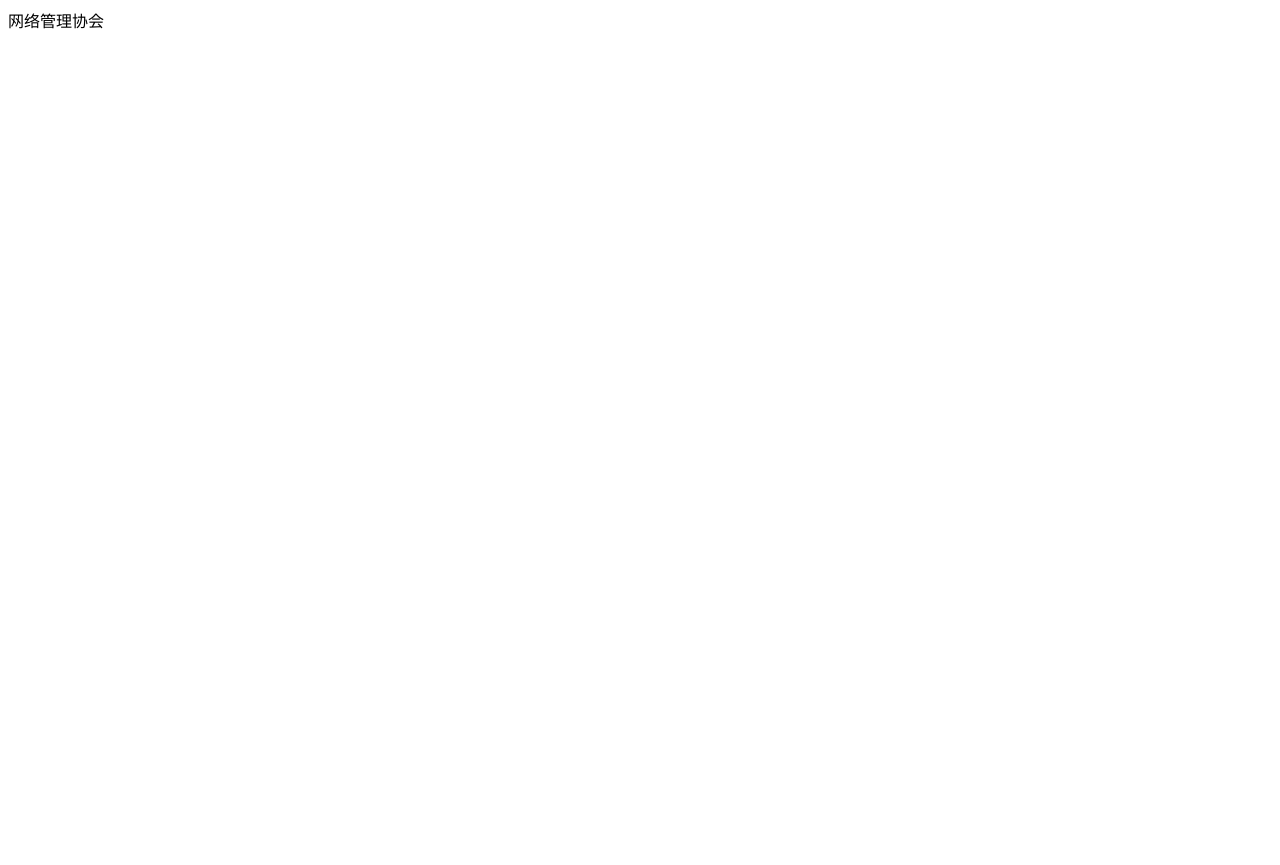
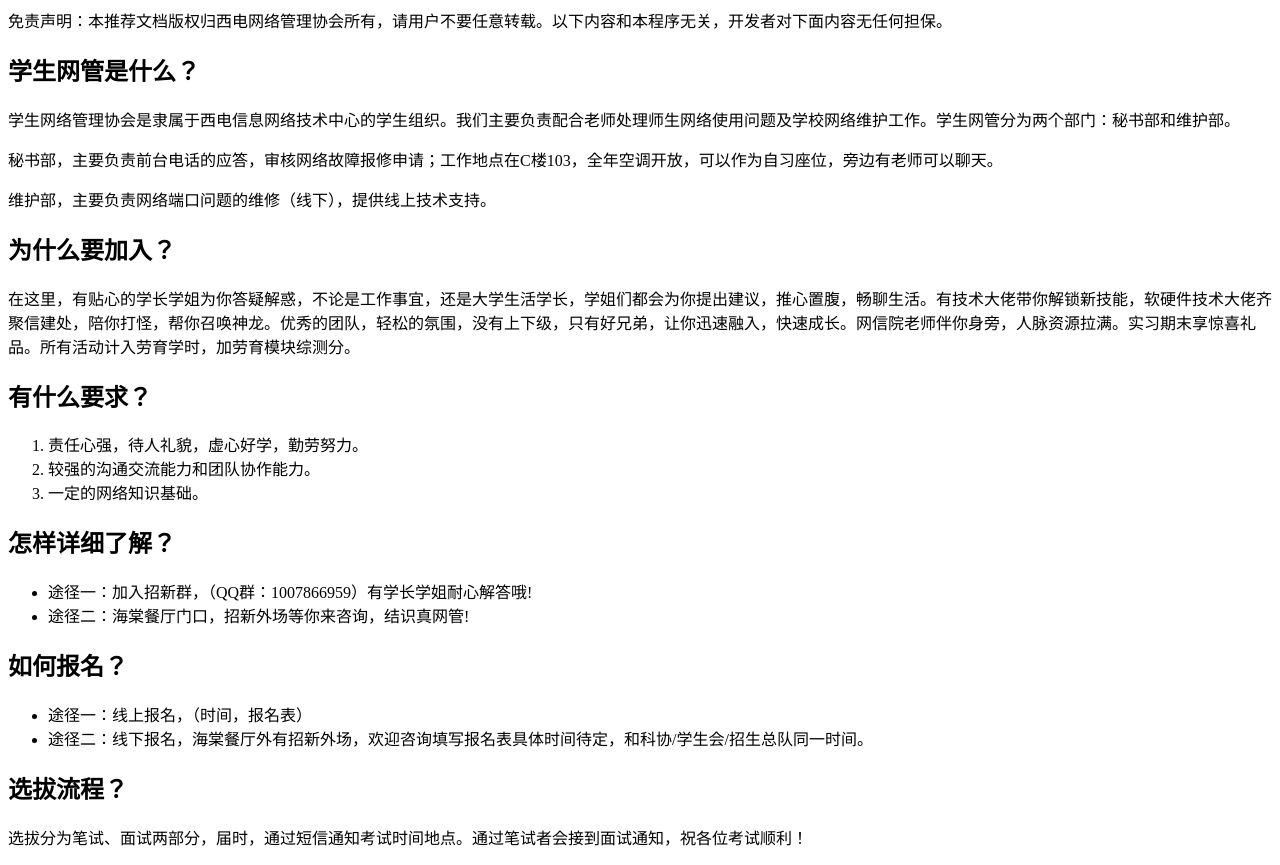
Before and after one commit to BenderBlog/traintime_pda_backend, a plain HTML site: page club_introduction/xduna/index.html in a window 1280 px wide. Before the commit the page ends 800 px from the top, so only its background shows below. Drawn offline with Linux system fonts and the light colour scheme.

Commit message:
Deploying to depoly from @ BenderBlog/traintime_pda_backend@8ff9c1c1f7d5ee44aeab6ceaf94c99f85e5ac949 🚀

```diff
--- a/club_introduction/xduna/index.html
+++ b/club_introduction/xduna/index.html
@@ -1 +1,25 @@
-<p>网络管理协会</p>
+<p>免责声明：本推荐文档版权归西电网络管理协会所有，请用户不要任意转载。以下内容和本程序无关，开发者对下面内容无任何担保。</p>
+<h2>学生网管是什么？</h2>
+<p>学生网络管理协会是隶属于西电信息网络技术中心的学生组织。我们主要负责配合老师处理师生网络使用问题及学校网络维护工作。学生网管分为两个部门：秘书部和维护部。</p>
+<p>秘书部，主要负责前台电话的应答，审核网络故障报修申请；工作地点在C楼103，全年空调开放，可以作为自习座位，旁边有老师可以聊天。</p>
+<p>维护部，主要负责网络端口问题的维修（线下），提供线上技术支持。</p>
+<h2>为什么要加入？</h2>
+<p>在这里，有贴心的学长学姐为你答疑解惑，不论是工作事宜，还是大学生活学长，学姐们都会为你提出建议，推心置腹，畅聊生活。有技术大佬带你解锁新技能，软硬件技术大佬齐聚信建处，陪你打怪，帮你召唤神龙。优秀的团队，轻松的氛围，没有上下级，只有好兄弟，让你迅速融入，快速成长。网信院老师伴你身旁，人脉资源拉满。实习期末享惊喜礼品。所有活动计入劳育学时，加劳育模块综测分。</p>
+<h2>有什么要求？</h2>
+<ol>
+<li>责任心强，待人礼貌，虚心好学，勤劳努力。</li>
+<li>较强的沟通交流能力和团队协作能力。</li>
+<li>一定的网络知识基础。</li>
+</ol>
+<h2>怎样详细了解？</h2>
+<ul>
+<li>途径一：加入招新群，（QQ群：1007866959）有学长学姐耐心解答哦!</li>
+<li>途径二：海棠餐厅门口，招新外场等你来咨询，结识真网管!</li>
+</ul>
+<h2>如何报名？</h2>
+<ul>
+<li>途径一：线上报名，（时间，报名表）</li>
+<li>途径二：线下报名，海棠餐厅外有招新外场，欢迎咨询填写报名表具体时间待定，和科协/学生会/招生总队同一时间。</li>
+</ul>
+<h2>选拔流程？</h2>
+<p>选拔分为笔试、面试两部分，届时，通过短信通知考试时间地点。通过笔试者会接到面试通知，祝各位考试顺利！</p>
```
Also changed, not shown: club.json (+11 -0 lines), club_introduction/irobot/index.html (added, +2 -0 lines), poster/irobot-0.jpg (added), poster/irobot.jpg (added).
